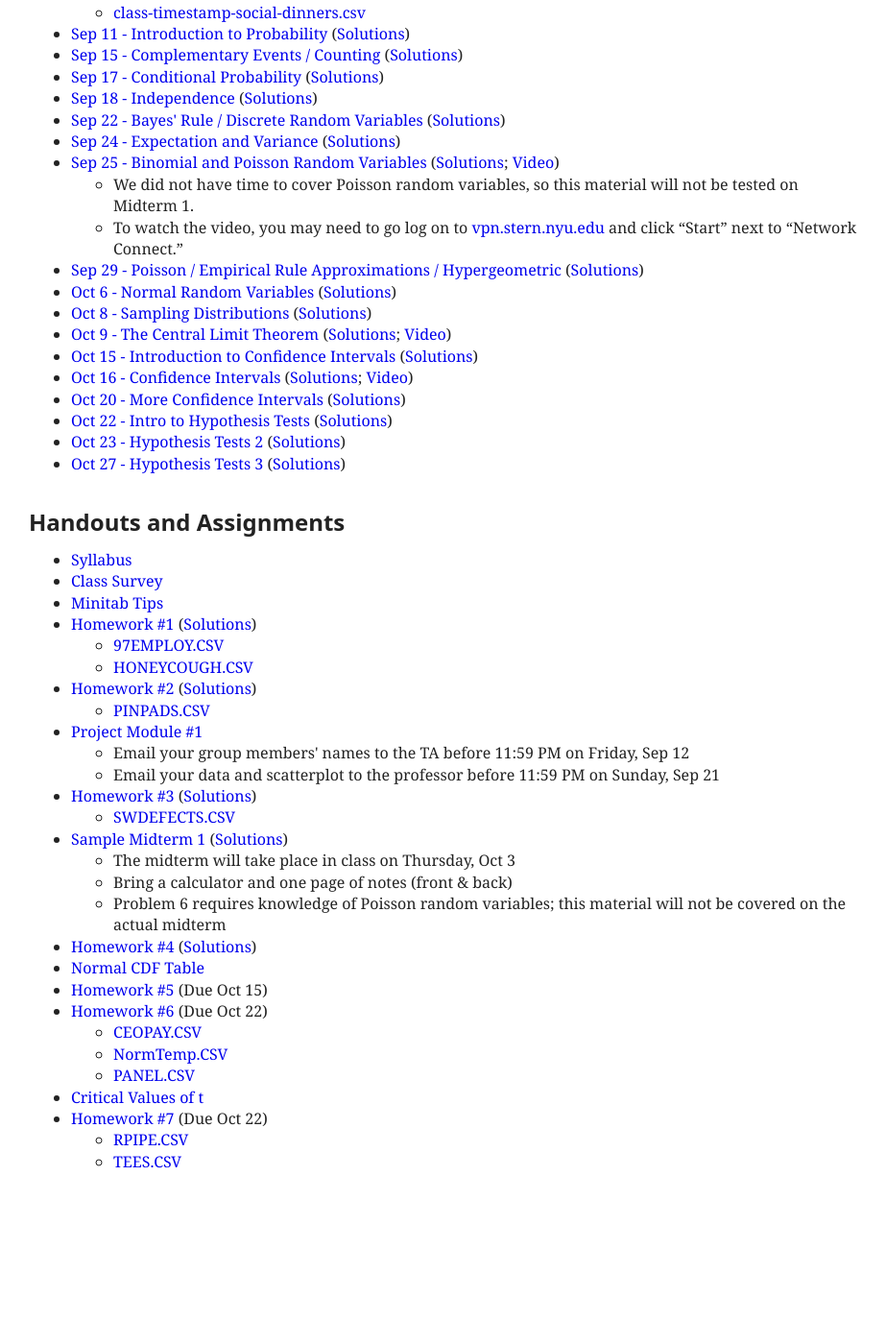
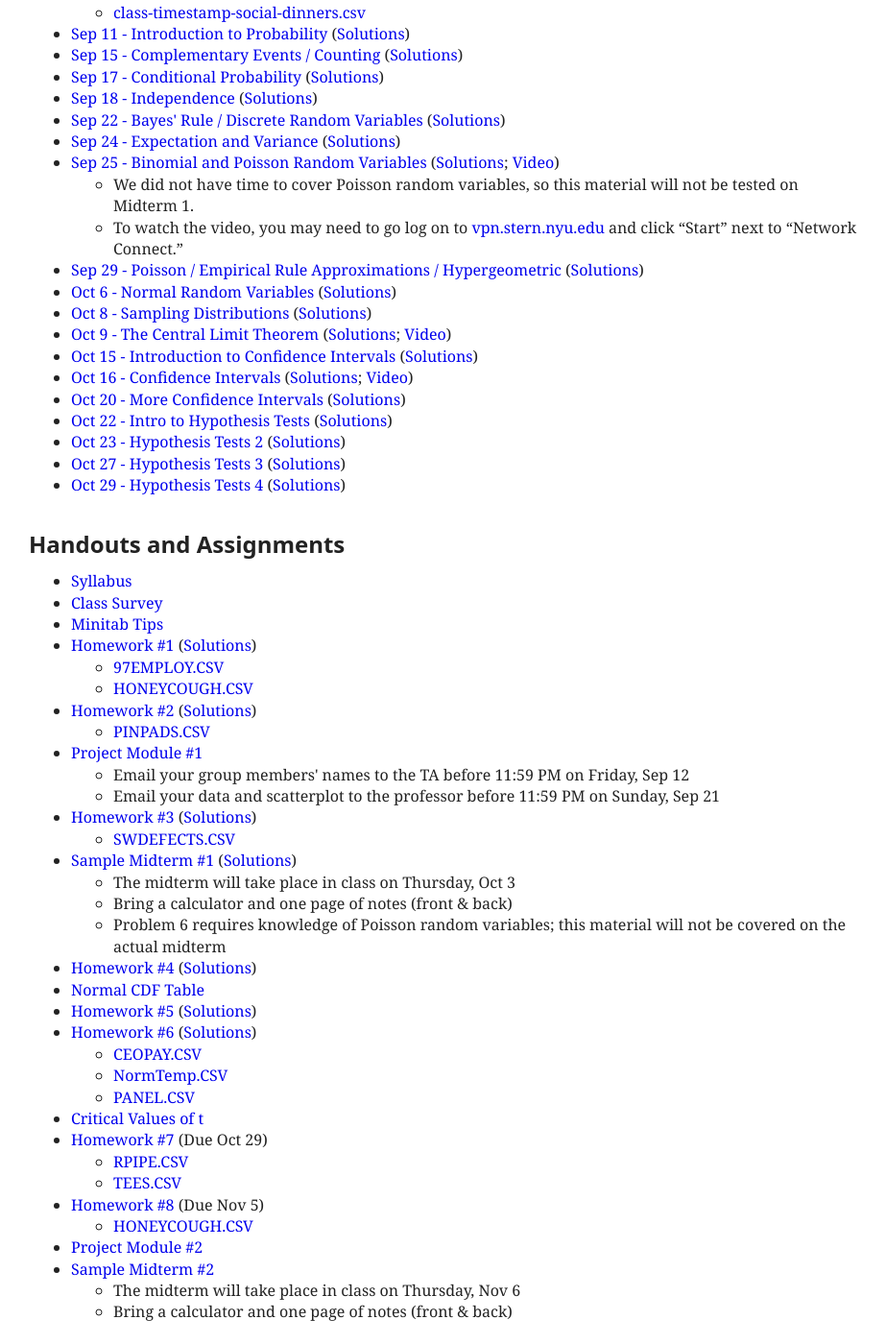
Before and after one commit to patperry/patperry.github.com, a Jekyll site: the page built from course/ub0103/index.html, in a window 1280 px wide and 1400 px high, scrolled down 577 px. Shown: the whole window at 96% size, without its empty margins (178-1101 px from the left). Built offline with Jekyll 4.4.1, drawn with Linux system fonts in a browser that asks for light colours; before the commit the page ends 1820 px from its top, so only the background shows below that.

Commit message:
Update ub0103

```diff
--- a/course/ub0103/index.html
+++ b/course/ub0103/index.html
@@ -86,6 +86,8 @@ stylesheet: /css/main.css?v=1
     (<a href="lecture/htest2-sol.pdf">Solutions</a>)
   <li><a href="lecture/htest3.pdf">Oct 27 - Hypothesis Tests 3</a>
     (<a href="lecture/htest3-sol.pdf">Solutions</a>)
+  <li><a href="lecture/htest4.pdf">Oct 29 - Hypothesis Tests 4</a>
+    (<a href="lecture/htest4-sol.pdf">Solutions</a>)
 </ul>
 
 <h2>Handouts and Assignments</h2>
@@ -114,7 +116,7 @@ stylesheet: /css/main.css?v=1
     <ul>
       <li><a href="data/SWDEFECTS.CSV">SWDEFECTS.CSV</a>
     </ul>
-  <li><a href="handout/midterm1.pdf">Sample Midterm 1</a>
+  <li><a href="handout/midterm1.pdf">Sample Midterm #1</a>
     (<a href="handout/midterm1sol.txt">Solutions</a>)
     <ul>
       <li>The midterm will take place in class on Thursday, Oct&nbsp;3
@@ -125,9 +127,10 @@ stylesheet: /css/main.css?v=1
   <li><a href="hw/hw04.pdf">Homework #4</a>
     (<a href="hw/hw04sol.pdf">Solutions</a>)
   <li><a href="handout/normal-cdf.pdf">Normal CDF Table</a>
-  <li><a href="hw/hw05.pdf">Homework #5</a> (Due Oct&nbsp;15)
+  <li><a href="hw/hw05.pdf">Homework #5</a>
+    (<a href="hw/hw05sol.pdf">Solutions</a>)
   <li><a href="hw/hw06.pdf">Homework #6</a>
-    (Due Oct&nbsp;22)
+    (<a href="hw/hw06sol.pdf">Solutions</a>)
     <ul>
       <li><a href="data/CEOPAY.CSV">CEOPAY.CSV</a>
       <li><a href="data/NormTemp.CSV">NormTemp.CSV</a>
@@ -135,10 +138,21 @@ stylesheet: /css/main.css?v=1
     </ul>
   <li><a href="handout/t-table.pdf">Critical Values of t</a>
   <li><a href="hw/hw07.pdf">Homework #7</a>
-    (Due Oct&nbsp;22)
+    (Due Oct&nbsp;29)
     <ul>
       <li><a href="data/RPIPE.CSV">RPIPE.CSV</a>
       <li><a href="data/TEES.CSV">TEES.CSV</a>
     </ul>
+  <li><a href="hw/hw08.pdf">Homework #8</a>
+    (Due Nov&nbsp;5)
+    <ul>
+      <li><a href="data/HONEYCOUGH.CSV">HONEYCOUGH.CSV</a>
+    </ul>
+  <li><a href="hw/module2.pdf">Project Module #2</a>
+  <li><a href="handout/midterm2.pdf">Sample Midterm #2</a>
+    <ul>
+      <li>The midterm will take place in class on Thursday, Nov&nbsp;6
+      <li>Bring a calculator and one page of notes (front &amp; back)
+    </ul>
 </ul>
 </main>
```
Also changed, not shown: 7 other files.
